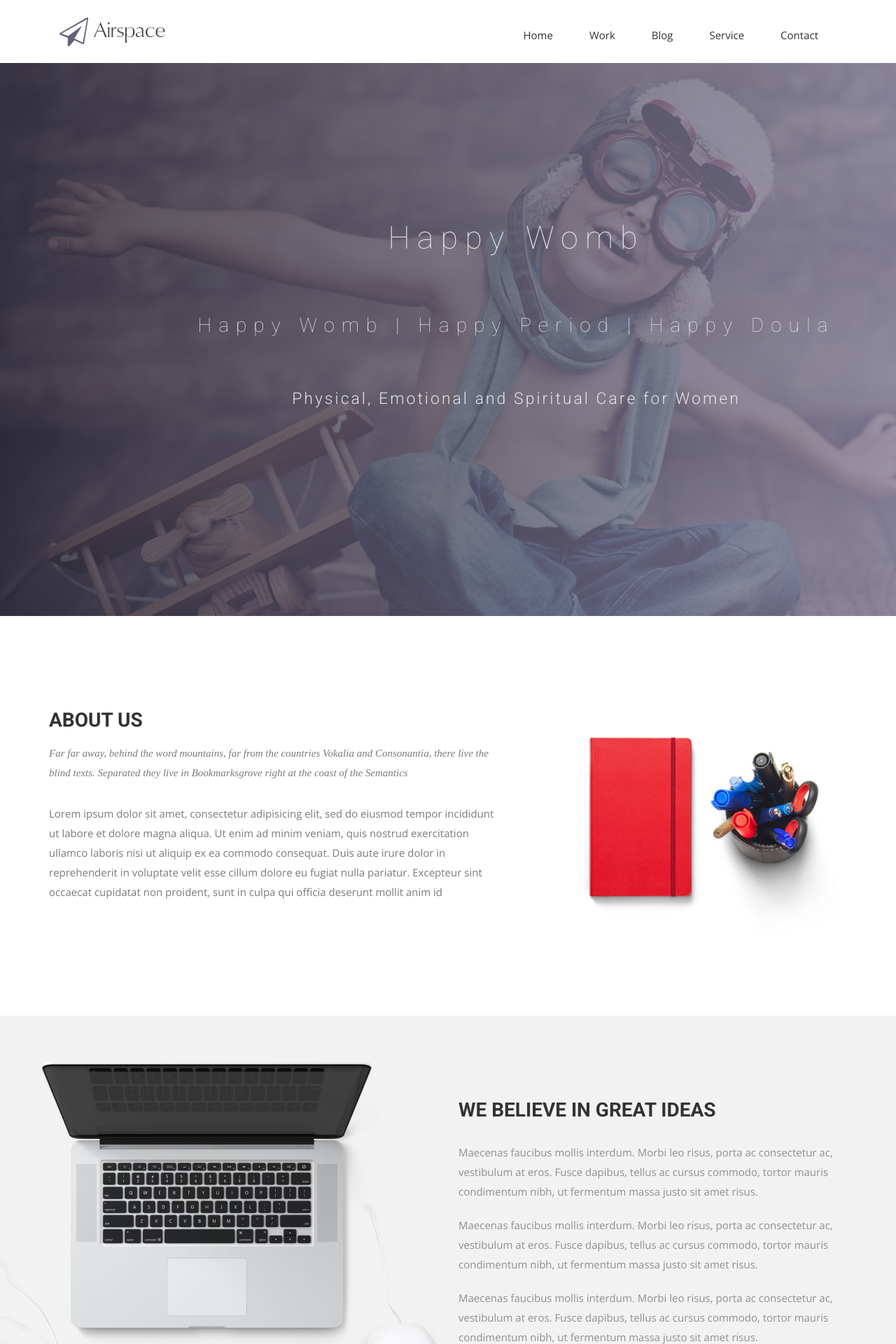
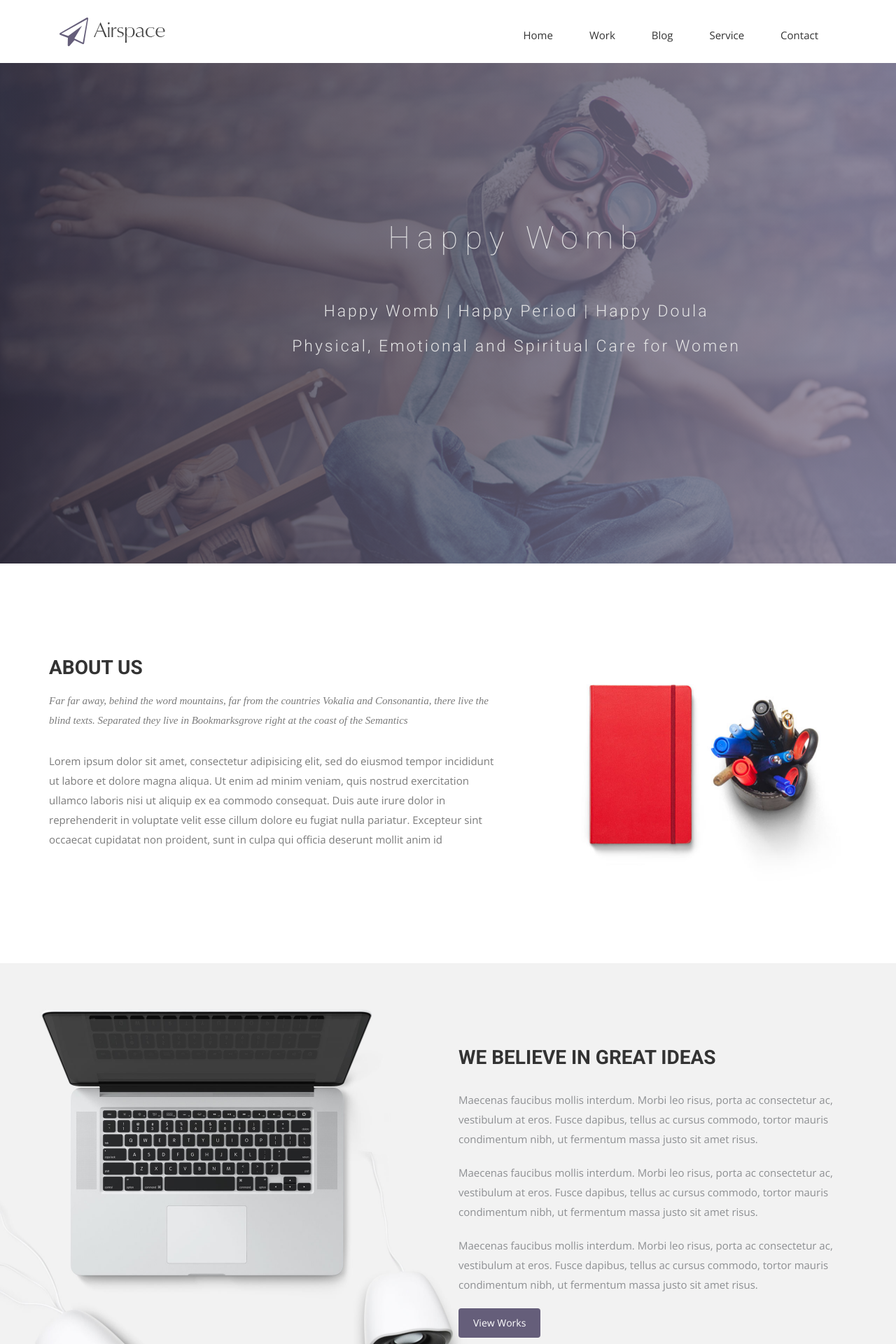
Before and after one commit to rachel-miller/rachel-miller.github.io, a Jekyll site: the page built from index.html, in a window 1280 px wide. Shown: the top 1920 px of the page at 70% size. Built offline with Jekyll 4.4.1, drawn with Linux system fonts in a browser that asks for light colours; nearby versions of some CDN libraries; some web fonts are replaced.

Commit message:
Stopping fannying about with sizes for now

```diff
--- a/css/airspace.css
+++ b/css/airspace.css
@@ -123,15 +123,6 @@
   font-family: 'Roboto', sans-serif;
   font-weight: 100;
   font-size: 45px;
-  text-align: center;
-  line-height: 60px;
-  letter-spacing: 10px;
-  padding-bottom: 45px;
-}
-#slider .block h2 {
-  font-family: 'Roboto', sans-serif;
-  font-weight: 100;
-  font-size: 28px;
   text-align: center;
   line-height: 60px;
   letter-spacing: 10px;
--- a/index.html
+++ b/index.html
@@ -11,7 +11,7 @@
       <div class="col-md-10 col-md-offset-2">
         <div class="block">
           <h1 class="animated fadeInUp">Happy Womb</h1>
-          <h2 class="animated fadeInUp">Happy Womb | Happy Period | Happy Doula</h2>
+          <p class="animated fadeInUp">Happy Womb | Happy Period | Happy Doula</p>
           <p class="animated fadeInUp">Physical, Emotional and Spiritual Care for Women</p>
         </div>
       </div>
```
